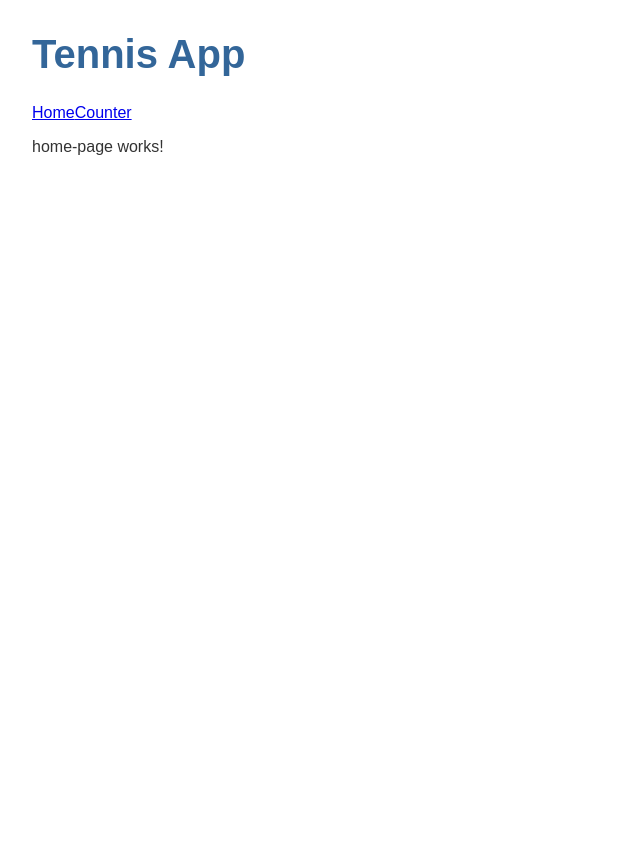
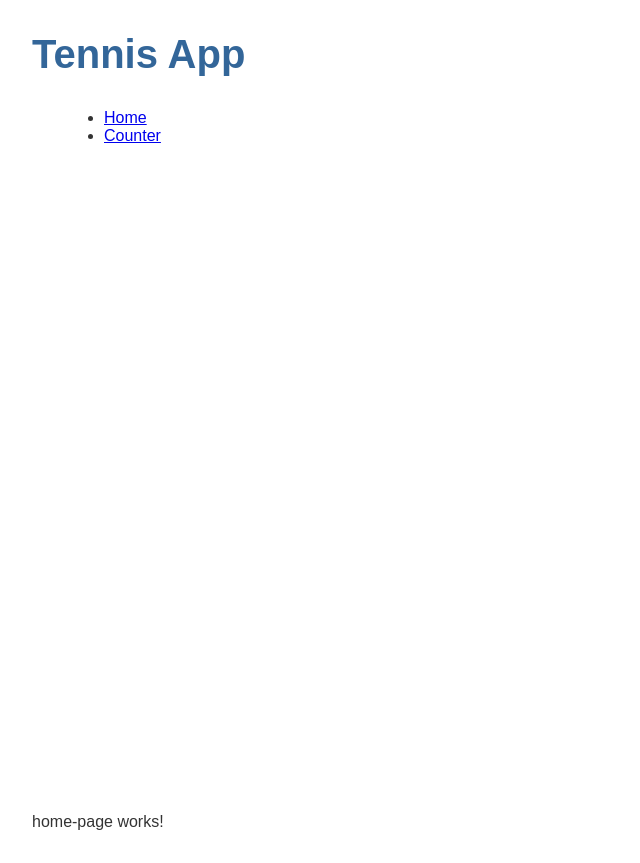
Before and after one commit to timroe7/tennis, an Angular app: page /home-page in a window 1280 px wide. Shown: the whole page, without its empty margins (0-640 px from the left). Before the commit the page ends 800 px from the top, so only its background shows below. Built offline with nearby package versions, Linux system fonts and the light colour scheme.

Commit message:
Improved index.html (added base href for local) and home page

```diff
--- a/src/app/app.component.html
+++ b/src/app/app.component.html
@@ -1,4 +1,16 @@
 <h1>{{title}}</h1>
-<a routerLink="/home-page">Home</a>
-<a routerLink="/counter">Counter</a>
+<head>
+	<base href="/">
+</head>
+<body>
+	<header>
+		<nav>
+			<ul>
+				<li><a routerLink="/home-page">Home</a></li>
+				<li><a routerLink="/counter">Counter</a></li>
+			</ul>
+		</nav>
+	</header>
+</body>
+
 <router-outlet></router-outlet>
--- a/src/index.html
+++ b/src/index.html
@@ -1 +1,11 @@
-<my-app>loading</my-app>
+<html lang="en">
+	<head>
+		<base href="/">
+		<title>Tennis App</title>
+		<meta name="viewport" content="width=device-width, initial-scale=1">
+	</head>
+
+	<body>
+		<my-app>loading</my-app>
+	</body>
+</html>
```
